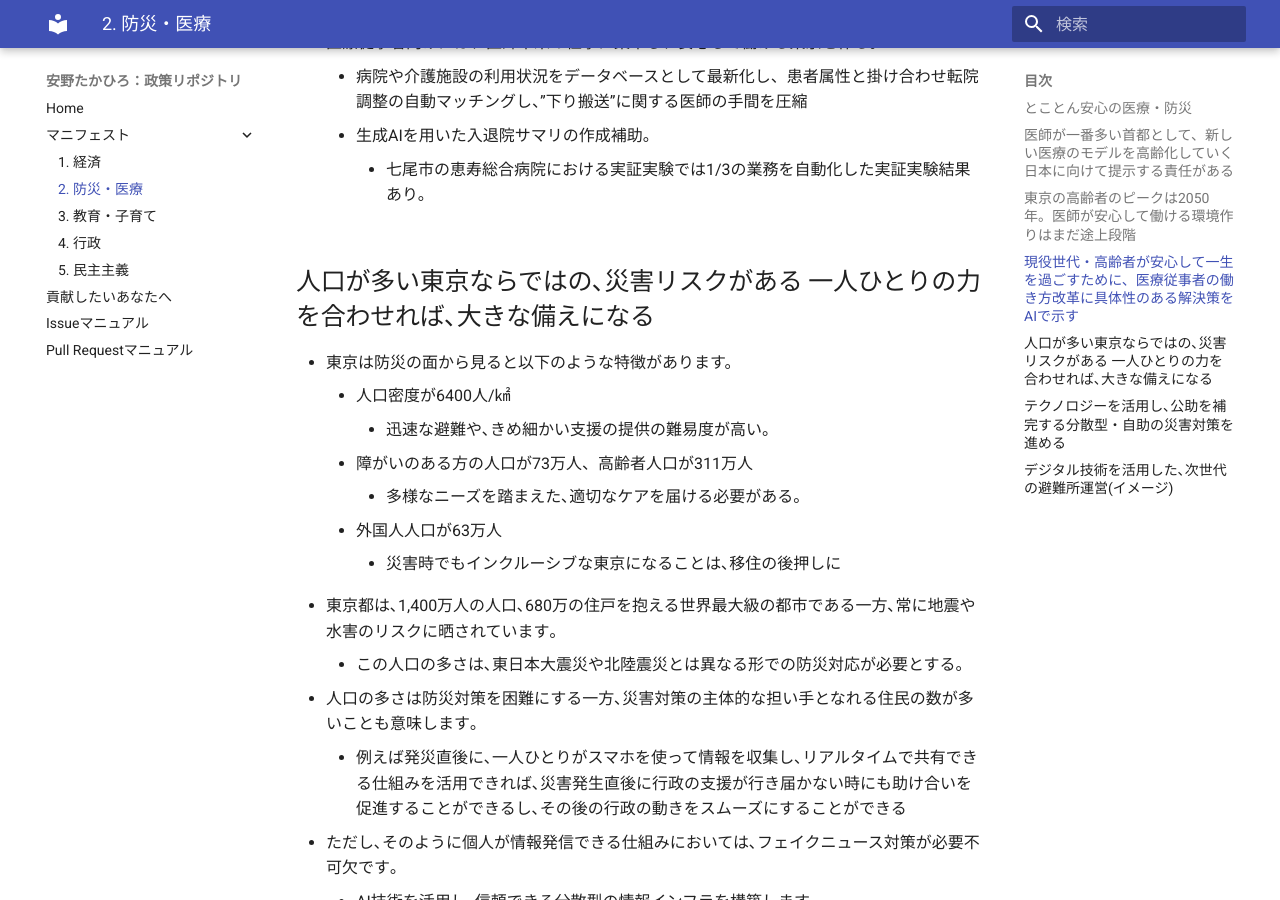
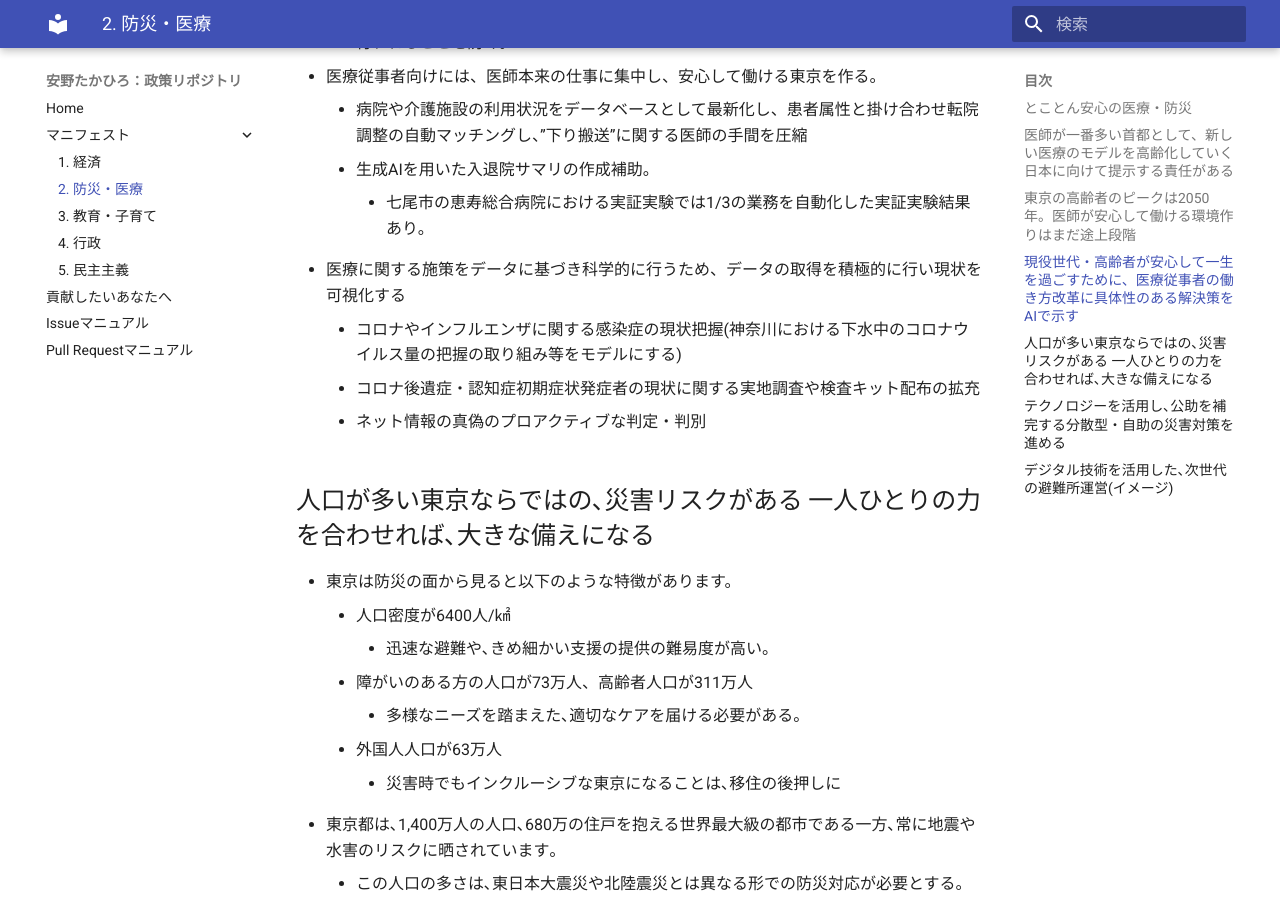
Before and after one commit to takahiroanno2024/election2024, an MkDocs documentation site: the page built from docs/manifest/care.md, in a window 1280 px wide and 900 px high, scrolled down 2691 px. Built offline with MkDocs 1.6.1 and Material for MkDocs 9.7.7, drawn with Linux system fonts in a browser that asks for light colours; some of the changed text lies outside the part shown.

Commit message:
医療パートのブロードリスニング取込み
医療パートのブロードリスニングの結果を取り込むもの。
様々意見はあるが、都として実施する内容としてはisses＃6のデータの取得と可視化が基礎であるという点を反映するもの。
他の認知症初期症状の発症に関する深掘りやコロナ後遺症の実態もまずは可視化することが重要。

```diff
--- a/docs/manifest/care.md
+++ b/docs/manifest/care.md
@@ -11,6 +11,7 @@
     - **夜間休日オンライン診療/処方受取り方法の充実**
     - **認知症への備えをアプリで支援**
     - **先端技術を用いた医療従事者の働き方改革の推進**
+    - **信頼できる包括的なデータの継続的取得と発信・利活用推進**
     - **テクノロジーを活用し､公助を補完する分散型・自助の災害対策を進める**
 
 ## 医師が一番多い首都として、新しい医療のモデルを高齢化していく日本に向けて提示する責任がある
@@ -55,6 +56,10 @@
     - 病院や介護施設の利用状況をデータベースとして最新化し、患者属性と掛け合わせ転院調整の自動マッチングし、”下り搬送”に関する医師の手間を圧縮
     - 生成AIを用いた入退院サマリの作成補助。
         - 七尾市の恵寿総合病院における実証実験では1/3の業務を自動化した実証実験結果あり。
+- 医療に関する施策をデータに基づき科学的に行うため、データの取得を積極的に行い現状を可視化する
+    - コロナやインフルエンザに関する感染症の現状把握(神奈川における下水中のコロナウイルス量の把握の取り組み等をモデルにする)
+    - コロナ後遺症・認知症初期症状発症者の現状に関する実地調査や検査キット配布の拡充
+    - ネット情報の真偽のプロアクティブな判定・判別
 
 ## 人口が多い東京ならではの､災害リスクがある 一人ひとりの力を合わせれば､大きな備えになる
 
```
